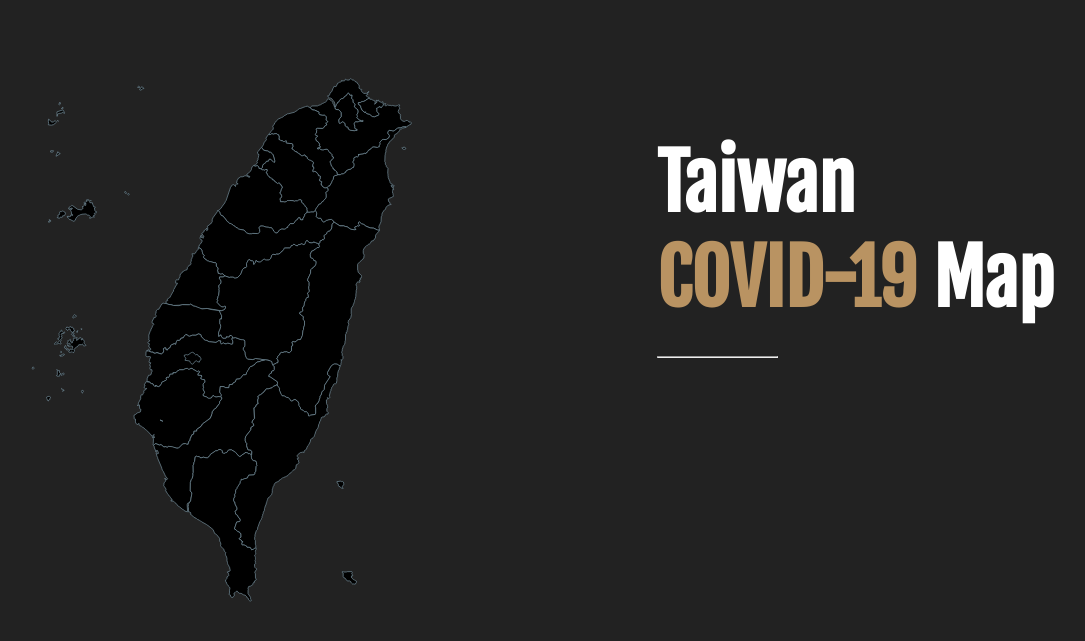
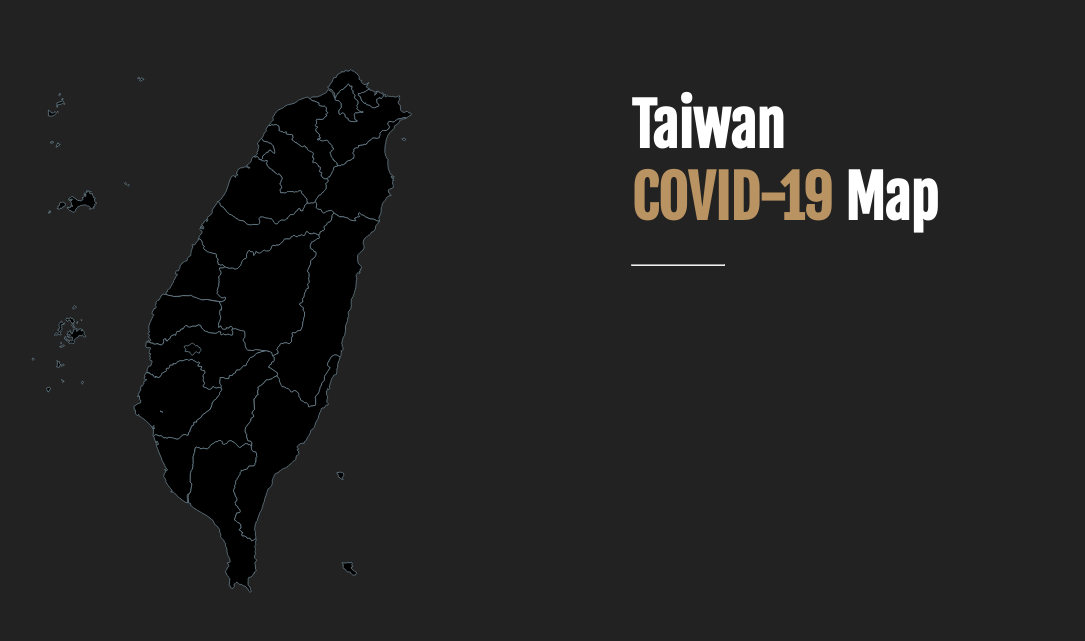
Before and after one commit to DW1209/Taiwan-Covid-19-Map-Website, a Flask app: template website/templates/index.html in a window 1280 px wide. Shown: the top 641 px of the page, without its empty margins (111-1196 px from the left). Run offline with Flask 2, Linux system fonts and the light colour scheme; the template is opened without the code that fills it: most values are stand-ins (such as "Sample title", 1, 10 or a date in 2020).

Commit message:
Change style settings of the showing information

```diff
--- a/website/static/css/style.css
+++ b/website/static/css/style.css
@@ -26,7 +26,6 @@ body {
 section {
     position: relative;
     margin: 20px auto 30px;     /* Top, Horizontal and Bottom */
-    height: 580px;
 }
 
 .tw-map, .title, .button {
@@ -36,7 +35,7 @@ section {
 
 /* tw-map */
 .tw-map {
-    top: 5%;
+    top: 10px;
     width: 32%;
     margin-left: 10%;
 }
@@ -74,10 +73,10 @@ section {
 
 /* title */
 .title {
-    left: 60%;
-    top: 20%;
+    left: 58%;
+    margin-top: 60px;
     color: white;
-    font-size: 50px;
+    font-size: max(2.3 * (2vw + 1vh) / 2, 2.2em);
 }
 
 .title .special {
@@ -85,6 +84,15 @@ section {
 }
 
 hr {
-    margin: 30px 0;
+    margin: 30px 0px;
     width: 30%;
 }
+
+.title h2 {
+    font-size: max(1 * (2vw + 1vh) / 2, 0.8em);
+    margin-bottom: 40px;
+}
+
+.title h3 {
+    font-size: max(1.9 * (2vw + 1vh) / 2, 1.5em);
+}
--- a/website/static/js/index.js
+++ b/website/static/js/index.js
@@ -1,7 +1,7 @@
 $('a').mouseenter(function() {
     var area = (this.id).replaceAll('-', ' ')
     var patients = records[area]
-    var info = '<h2>' + area + '</h2><h3>' + patients + '</h3>'
+    var info = '<h2>' + area + '</h2><h3 class="special">' + patients + '</h3>'
     document.getElementById("info").innerHTML = info;
 
     for (var key of Object.keys(ranges)) {
--- a/website/templates/index.html
+++ b/website/templates/index.html
@@ -170,8 +170,7 @@
 
             <!-- Title -->
             <div class="title">
-                <h1>Taiwan</h1>
-                <h1><span class="special">COVID-19</span> Map</h1>
+                <h1>Taiwan<br><span class="special">COVID-19</span> Map</h1>
                 <hr />
                 <div id="info"></div>
             </div>
@@ -179,7 +178,7 @@
 
         <!-- Javascript -->
         <script>
-            var ranges  = JSON.parse('{{ ranges | tojson | safe }}');
+            var ranges  = JSON.parse('{{  ranges | tojson | safe }}');
             var records = JSON.parse('{{ records | tojson | safe }}');
         </script>
         <script type="text/javascript" src="{{ url_for('static', filename='js/index.js') }}"></script>
```
